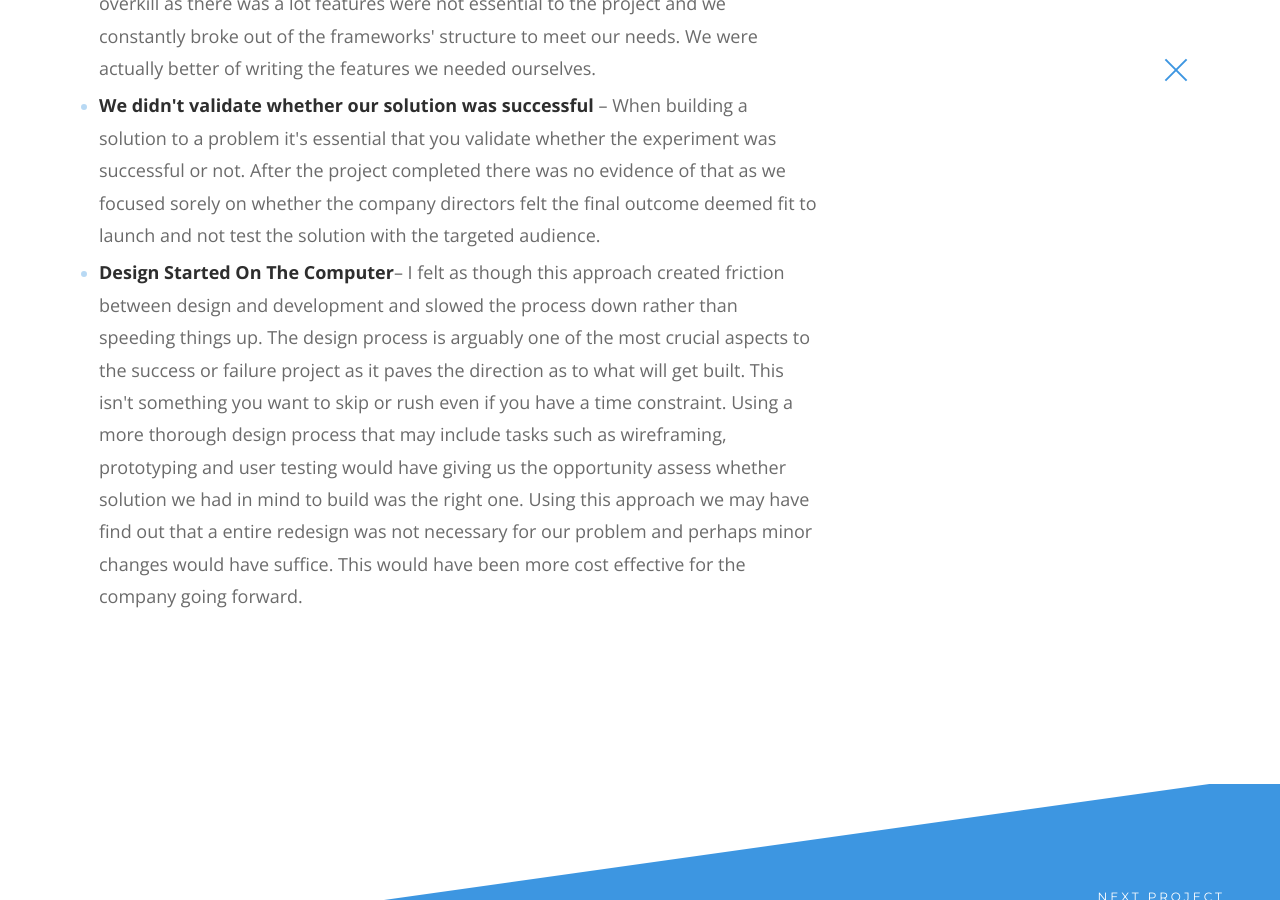
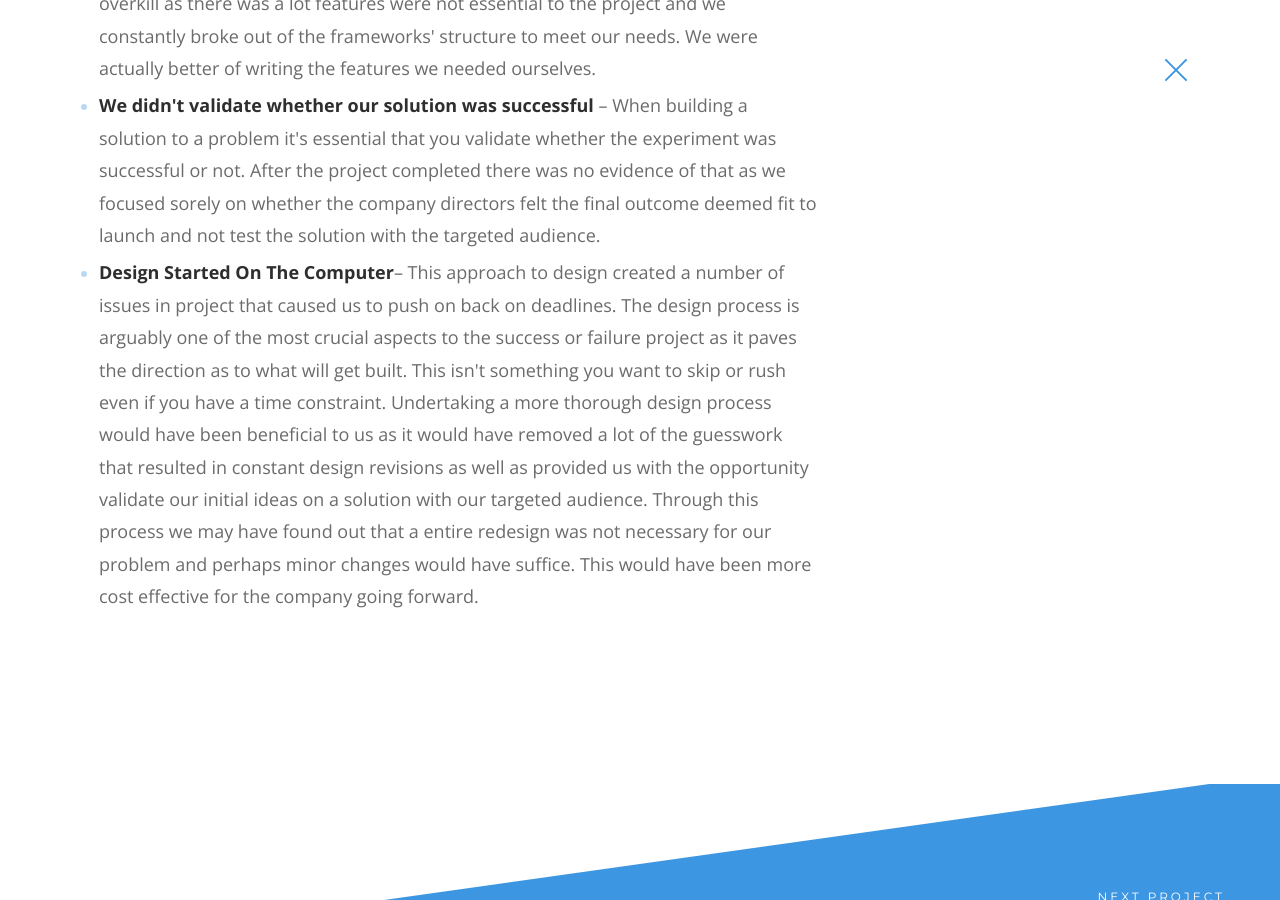
Before and after one commit to LloydBennett/lloydbennett.github.io, a Jekyll site: the page built from _projects/toad.html, in a window 1280 px wide and 900 px high, scrolled down 4841 px. Built offline with Jekyll 4.4.1, drawn with Linux system fonts in a browser that asks for light colours; nearby versions of some CDN libraries.

Commit message:
changed copy on intro hero

```diff
--- a/_includes/head.html
+++ b/_includes/head.html
@@ -4,7 +4,7 @@
   <meta name="viewport" content="width=device-width, initial-scale=1">
   <link rel="icon" type="image/ico" href="../images/favicon.png" />
 
-  <title>Lloyd-Jamie Bennett &mdash; Product Designer</title>
+  <title>Lloyd-Jamie Bennett &mdash; Design Portfolio</title>
   <meta name="description" content="{% if page.excerpt %}{{ page.excerpt | strip_html | strip_newlines | truncate: 160 }}{% else %}{{ site.description }}{% endif %}">
 
   <meta property="og:url" content="http://www.lloydjamiebennett.co.uk" />
--- a/_projects/toad.html
+++ b/_projects/toad.html
@@ -199,18 +199,14 @@
             <li>
                <p>
                   <strong>Design Started On The Computer</strong>&ndash;
-                  I felt as though this approach created friction between design and
-                  development and slowed the process down rather than speeding things up.
-                  The design process is arguably one of the most crucial aspects to the success
-                  or failure project as it paves the direction as to what will get built.
-                  This isn't something you want to skip or rush even if you have a time constraint.
-                  Using a more thorough design process that may include tasks such as wireframing,
-                  prototyping and user testing would have giving us the opportunity
-                  assess whether solution we had in mind to build was the right one.
-                  Using this approach we may have find out that a entire redesign
-                  was not necessary for our problem and perhaps minor changes
-                  would have suffice. This would have been more cost effective
-                  for the company going forward.
+                  This approach to design created a number of issues in project that caused us to push on back on deadlines.
+                  The design process is arguably one of the most crucial aspects to the success or failure project
+                  as it paves the direction as to what will get built. This isn't something you want to skip or rush even
+                  if you have a time constraint. Undertaking a more thorough design process would have
+                  been beneficial to us as it would have removed a lot of the guesswork that resulted in constant design revisions
+                  as well as provided us with the opportunity validate our initial ideas on a solution with our targeted audience.
+                  Through this process we may have found out that a entire redesign was not necessary for our problem and perhaps minor changes
+                  would have suffice. This would have been more cost effective for the company going forward.
                </p>
             </li>
          </ul>
--- a/index.html
+++ b/index.html
@@ -2,8 +2,8 @@
 title: Home
 layout: page
 author: Lloyd Bennett
-heading: "A Product Designer at <a class='link link-light' href='http://www.thoughtbot.com' target='_blank'>Thoughtbot</a> in London,
-		with an interest in building UI style guides for brands."
+heading: "A Designer at <a class='link link-light' href='http://www.thoughtbot.com' target='_blank'>Thoughtbot</a> in London,
+		with a focus on building interactive brand experiences for web & mobile."
 buttonname: "view my work"
 order: 1
 permalink: /
```
